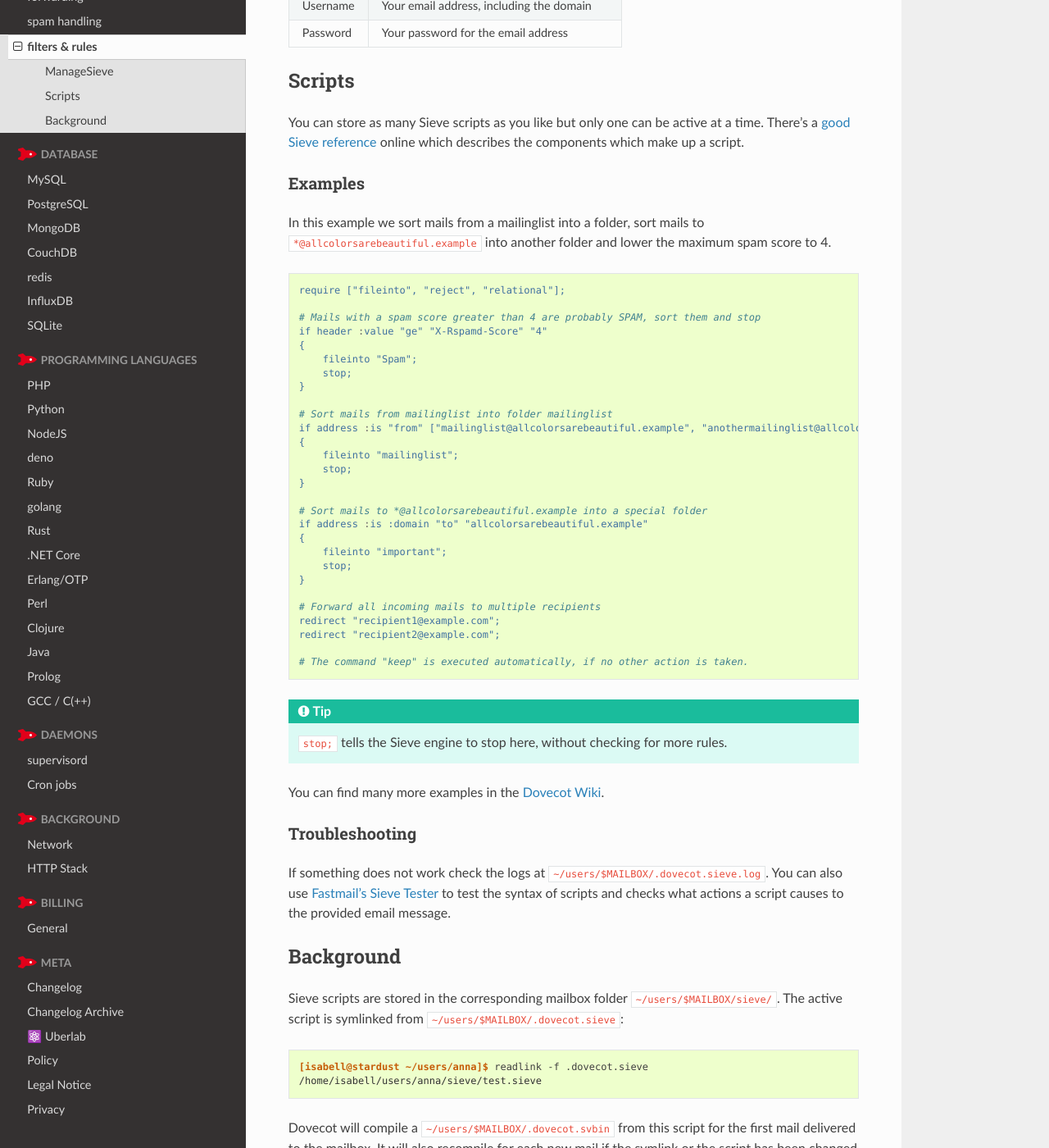
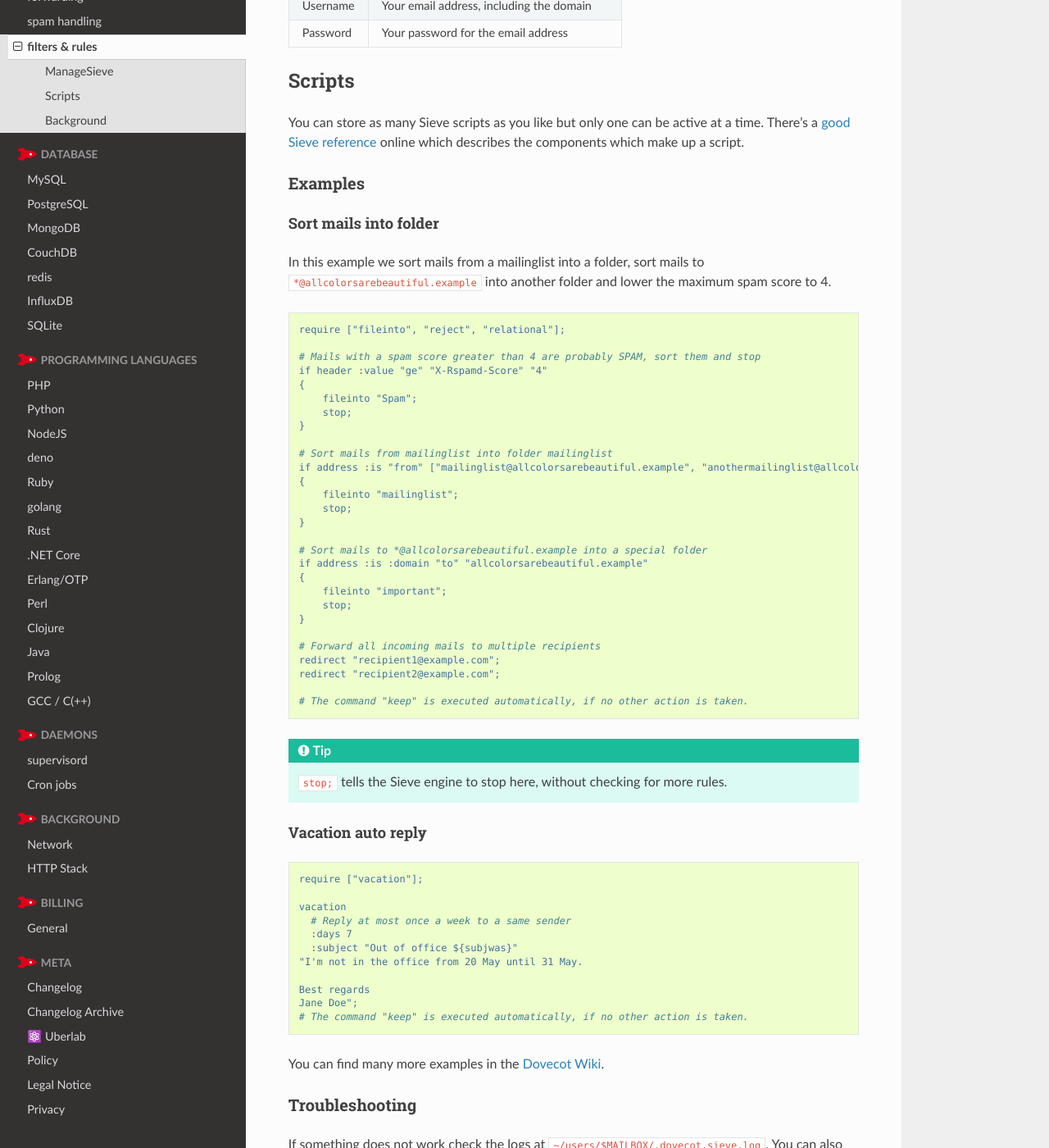
Before and after one commit to Uberspace/manual, a Sphinx documentation site: the page built from source/mail-filters.rst, in a window 1280 px wide and 1400 px high, scrolled down 881 px. Shown: the whole window at 82% size. Built offline with Sphinx 7.4.7 and the Read the Docs theme 2.0.0, drawn with Linux system fonts in a browser that asks for light colours.

Commit message:
Sieve vacation auto reply

```diff
--- a/source/mail-filters.rst
+++ b/source/mail-filters.rst
@@ -40,6 +40,9 @@ Examples
 ========
 
 
+Sort mails into folder
+----------------------
+
 In this example we sort mails from a mailinglist into a folder, sort mails to ``*@allcolorsarebeautiful.example`` into another folder and lower the maximum spam score to 4.
 
 .. code-block:: cfg
@@ -75,6 +78,25 @@ In this example we sort mails from a mailinglist into a folder, sort mails to ``
 
 .. tip:: ``stop;`` tells the Sieve engine to stop here, without checking for more rules.
 
+Vacation auto reply
+-------------------
+
+.. code-block:: cfg
+
+    require ["vacation"];
+
+    vacation
+      # Reply at most once a week to a same sender
+      :days 7
+      :subject "Out of office ${subjwas}"
+    "I'm not in the office from 20 May until 31 May.
+
+    Best regards
+    Jane Doe";
+    # The command "keep" is executed automatically, if no other action is taken.
+
+
+
 You can find many more examples in the `Dovecot Wiki <https://doc.dovecot.org/configuration_manual/sieve/examples/>`_.
 
 Troubleshooting
```
